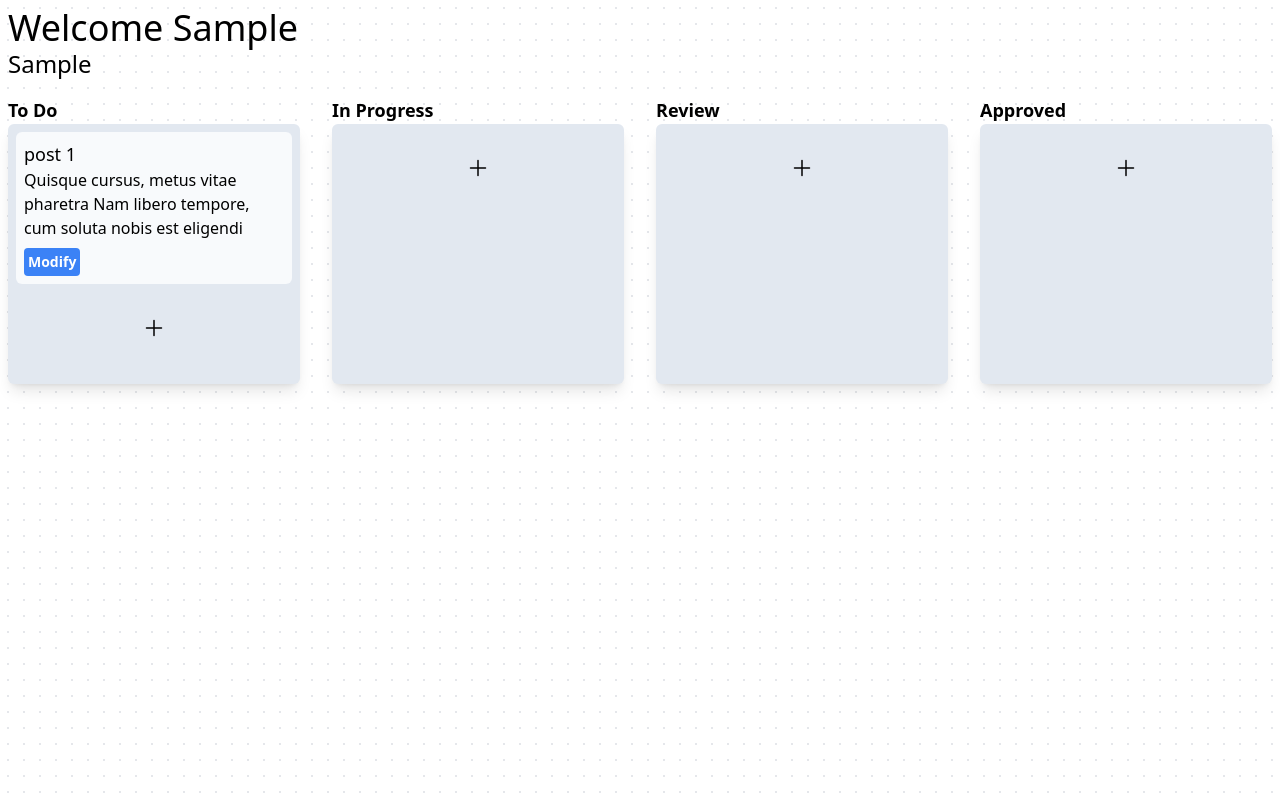
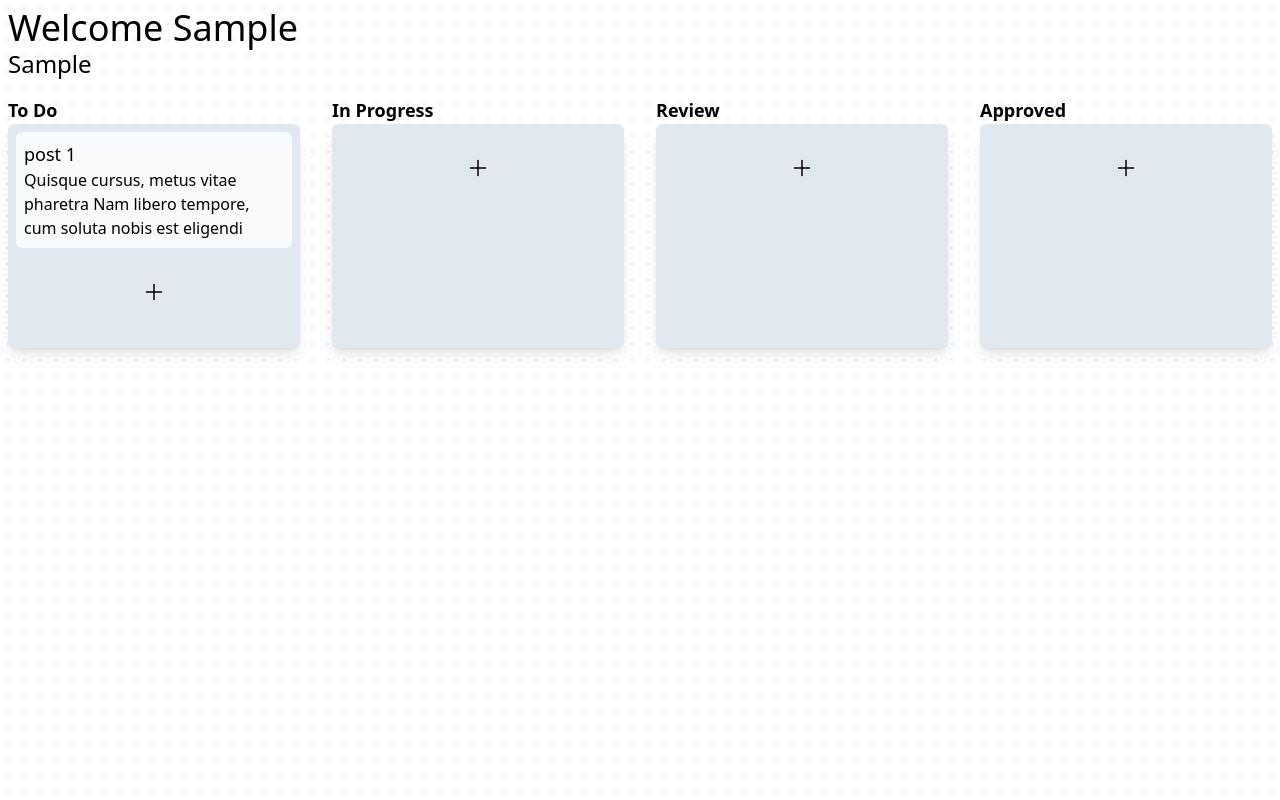
Before and after one commit to juanroyofullstack/to-do-app, a React (Create React App) app: page / in a window 1280 px wide. Both pictures are taken after typing "Sample", "Sample" into the empty fields and a click on the button "Create Project". Built offline with nearby package versions, Linux system fonts and the light colour scheme.

Commit message:
fix: css and deleted button modify

```diff
--- a/src/components/Task.tsx
+++ b/src/components/Task.tsx
@@ -1,8 +1,6 @@
 import React from 'react';
 
 import { useModifyContext } from '../utils/getContext';
-
-import { CustomButton } from './CustomButton';
 
 interface TaskInterface {
     task: ITasks;
@@ -26,6 +24,7 @@ export const Task = ({ task, handleDragging }: TaskInterface): JSX.Element => {
             draggable
             onDragStart={handleDragStart}
             onDragEnd={handleDragEnd}
+            onClick={()=> {setAppState({modifyState: true, taskData: task});}}
         >
             <h3 className='font-normal text-lg'>
                 {title}
@@ -33,7 +32,6 @@ export const Task = ({ task, handleDragging }: TaskInterface): JSX.Element => {
             <p className='font-normal text-base'>
                 {body}
             </p>
-            <CustomButton title={'Modify'} className='bg-blue-500 hover:bg-blue-700 text-white text-sm text-sm p-1 mt-2 rounded' onClick={()=> {setAppState({modifyState: true, taskData: task});}}/>
         </div>
     );
 };
--- a/src/containers/BoardContainer.tsx
+++ b/src/containers/BoardContainer.tsx
@@ -16,7 +16,7 @@ export const BoardContainer = (): JSX.Element => {
     const { modifyState } = appState;
 
     return (
-        <div className='BoardContainer flex flex-col self-start'>
+        <div className='BoardContainer flex flex-col self-start w-full'>
             {modifyState && <TaskEditorModal />}
             <div className="p-2">
                 <h1 className="text-4xl font-medium">Welcome {name}</h1>
```
